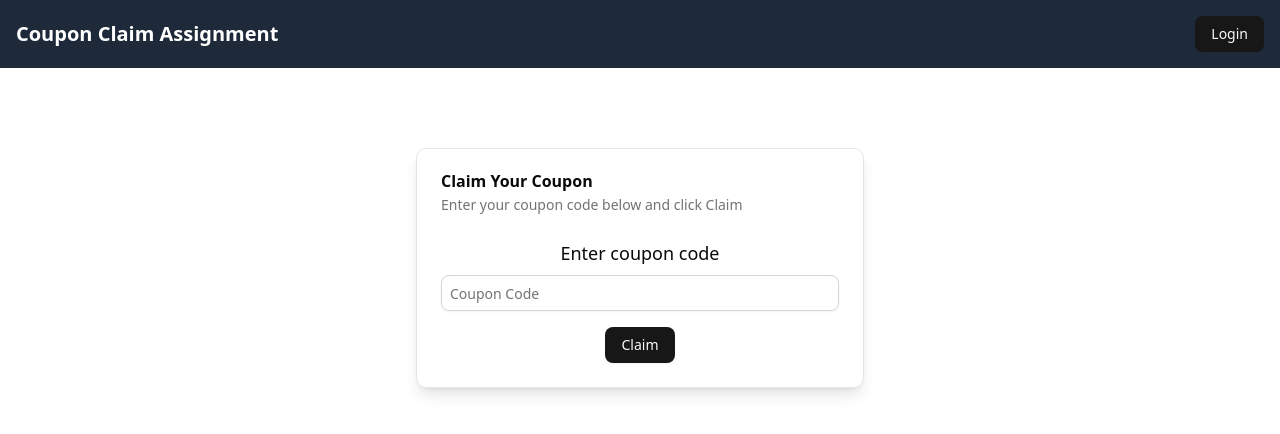
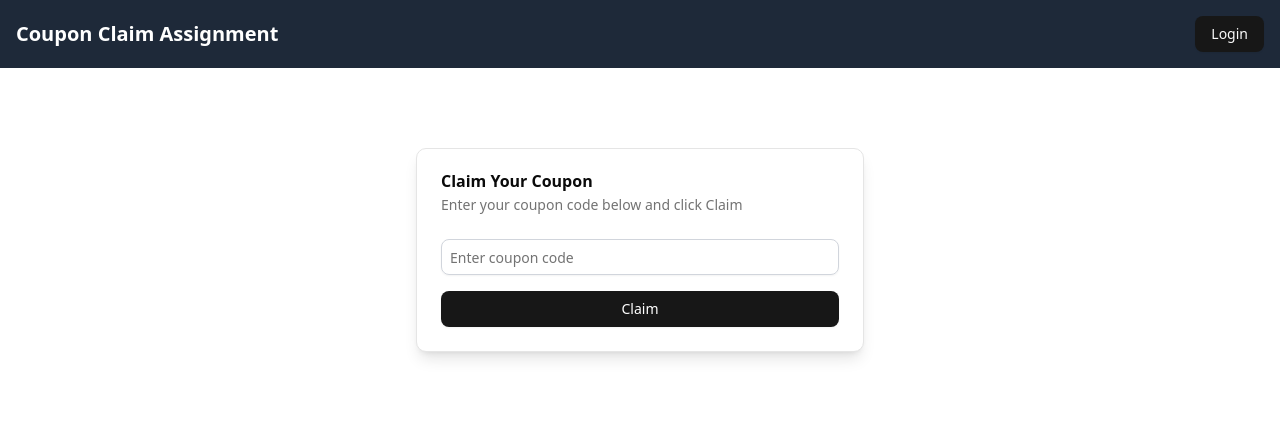
Before and after one commit to rudransh-shrivastava/the-sales-studio-assignment, a Next.js app: page / in a window 1280 px wide. Shown: the top 434 px of the page. Built offline with nearby package versions, Linux system fonts and the light colour scheme; no server answers.

Commit message:
feat: call api for claiming coupon

```diff
--- /dev/null
+++ b/src/app/coupon-claim.tsx
@@ -0,0 +1,57 @@
+"use client";
+
+import { useState } from "react";
+import { useMutation, useQuery } from "@tanstack/react-query";
+import axios from "axios";
+import { Input } from "@/components/ui/input";
+import { Button } from "@/components/ui/button";
+
+export default function CouponClaim() {
+  const [couponCode, setCouponCode] = useState("");
+  const [message, setMessage] = useState("");
+
+  const { isLoading } = useQuery({
+    queryKey: ["claim"],
+    queryFn: async () => {
+      return "Claim";
+    },
+  });
+  const mutation = useMutation({
+    mutationFn: async (code: string) => {
+      const response = await axios.post("/api/claim", { couponCode: code });
+      return response.data;
+    },
+    onSuccess: () => {
+      setMessage("Coupon claimed successfully!");
+    },
+    // eslint-disable-next-line
+    onError: (error: any) => {
+      setMessage(error.response?.data?.error || "An error occurred");
+    },
+  });
+
+  const handleClaim = () => {
+    setMessage("");
+    mutation.mutate(couponCode);
+  };
+
+  return (
+    <div className="flex flex-col items-center w-full">
+      <Input
+        type="text"
+        value={couponCode}
+        onChange={(e) => setCouponCode(e.target.value)}
+        className="border border-gray-300 p-2 rounded-md w-full mb-4"
+        placeholder="Enter coupon code"
+      />
+      <Button
+        onClick={handleClaim}
+        className="text-white px-4 py-2 rounded-md w-full"
+        disabled={isLoading}
+      >
+        {isLoading ? "Claiming..." : "Claim"}
+      </Button>
+      {message && <p className="mt-2 text-center">{message}</p>}
+    </div>
+  );
+}
--- a/src/app/page.tsx
+++ b/src/app/page.tsx
@@ -5,13 +5,11 @@ import {
   CardHeader,
   CardTitle,
 } from "@/components/ui/card";
-import { Button } from "@/components/ui/button";
-import { Label } from "@/components/ui/label";
-import { Input } from "@/components/ui/input";
+import CouponClaim from "./coupon-claim";
 
 export default async function Home() {
   return (
-    <div className="flex flex-col items-center justify-center  p-4">
+    <div className="flex flex-col items-center justify-center p-4">
       <Card className="w-full max-w-md rounded-lg shadow-lg m-16">
         <CardHeader>
           <CardTitle>Claim Your Coupon</CardTitle>
@@ -20,18 +18,7 @@ export default async function Home() {
           </CardDescription>
         </CardHeader>
         <CardContent>
-          <div className="flex flex-col items-center">
-            <Label htmlFor="coupon" className="mb-2 text-lg font-medium">
-              Enter coupon code
-            </Label>
-            <Input
-              type="text"
-              id="coupon"
-              className="border border-gray-300 p-2 rounded-md w-full mb-4"
-              placeholder="Coupon Code"
-            />
-            <Button className="px-4 py-2 rounded-md">Claim</Button>
-          </div>
+          <CouponClaim />
         </CardContent>
       </Card>
     </div>
```
